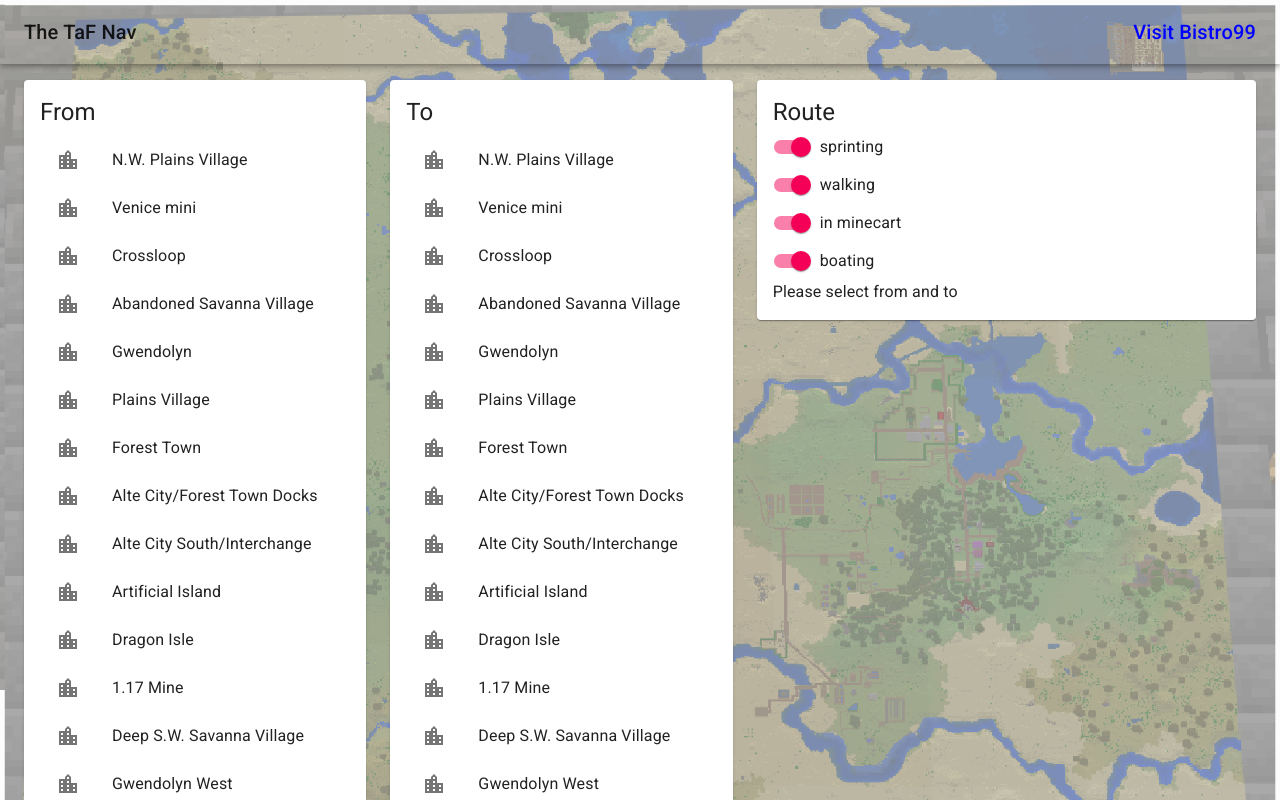
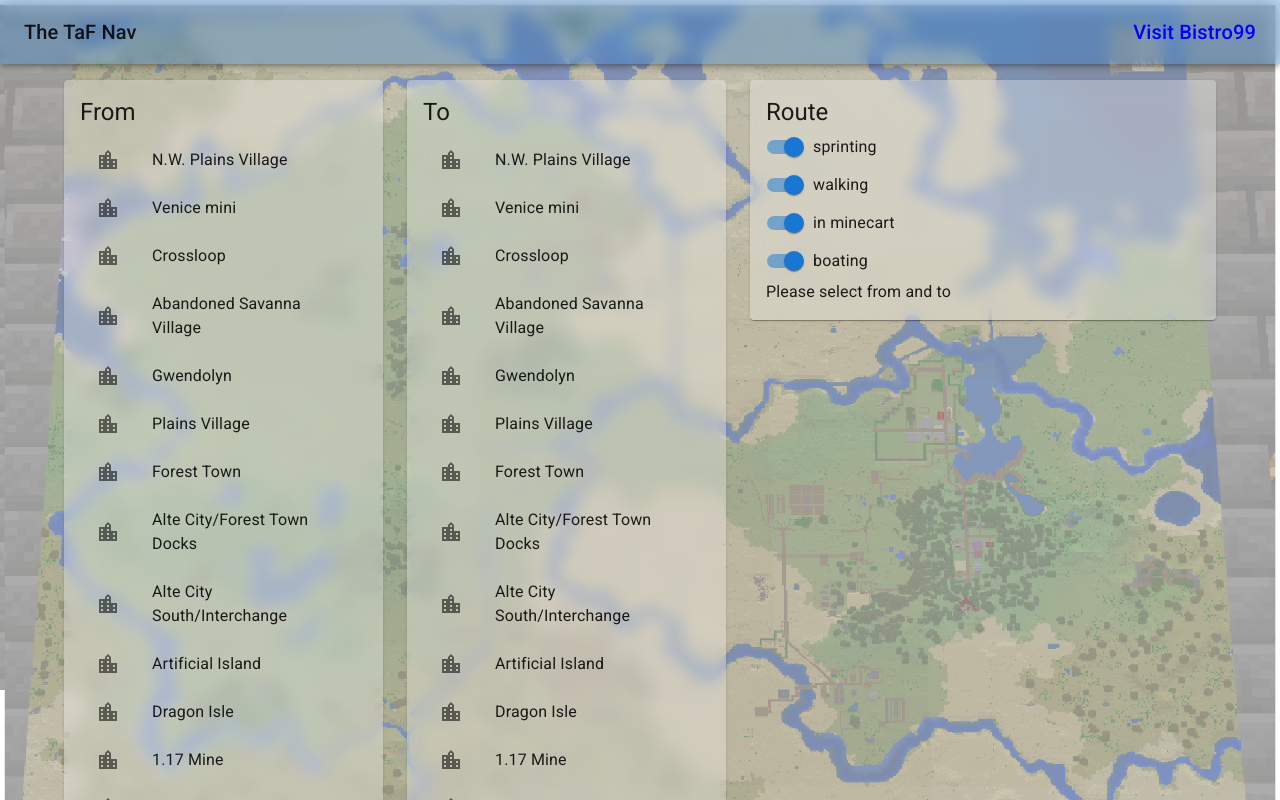
Before and after one commit to tackley/taf-nav, a Next.js app: page / in a window 1280 px wide. Shown: the top 800 px of the page. Built offline with nearby package versions, Linux system fonts and the light colour scheme.

Commit message:
Upgrade to mui 5

```diff
--- a/pages/_app.tsx
+++ b/pages/_app.tsx
@@ -1,4 +1,4 @@
-import { ThemeProvider, CssBaseline } from "@material-ui/core";
+import { ThemeProvider, CssBaseline } from "@mui/material";
 import type { AppProps } from "next/app";
 import Head from "next/head";
 import React from "react";
--- a/pages/index.tsx
+++ b/pages/index.tsx
@@ -7,7 +7,7 @@ import {
   Toolbar,
   Typography,
   alpha,
-} from "@material-ui/core";
+} from "@mui/material";
 
 import React, { useState } from "react";
 import { CityList } from "../src/components/CityList";
--- a/src/components/CityList.tsx
+++ b/src/components/CityList.tsx
@@ -1,6 +1,6 @@
-import { List, ListItem, ListItemIcon, ListItemText } from "@material-ui/core";
+import { List, ListItem, ListItemIcon, ListItemText } from "@mui/material";
 import React from "react";
-import LocationCityIcon from "@material-ui/icons/LocationCity";
+import LocationCityIcon from "@mui/icons-material/LocationCity";
 
 import { SETTLEMENTS } from "../raw_data";
 
--- a/src/components/DisplayRoute.tsx
+++ b/src/components/DisplayRoute.tsx
@@ -4,12 +4,12 @@ import {
   ListItemIcon,
   ListItemText,
   Typography,
-} from "@material-ui/core";
+} from "@mui/material";
 import _ from "lodash";
 import React, { useMemo } from "react";
 import { findRoutes, findRoutesWithFilter } from "../custom_routing";
 import { PlaceName } from "../raw_data";
-import { LocationCity } from "@material-ui/icons";
+import { LocationCity } from "@mui/icons-material";
 import { EdgeAttributes } from "../graph";
 import { transportMode } from "../lib/transport_modes";
 import { ToggleSwitches } from "./Toggles";
--- a/src/components/Toggles.tsx
+++ b/src/components/Toggles.tsx
@@ -6,7 +6,7 @@ import {
   FormHelperText,
   FormLabel,
   Switch,
-} from "@material-ui/core";
+} from "@mui/material";
 import React from "react";
 import { transportMode, TransportType } from "../lib/transport_modes";
 
--- a/src/theme.ts
+++ b/src/theme.ts
@@ -1,8 +1,6 @@
-import { createTheme } from "@material-ui/core/styles";
+import { createTheme } from "@mui/material/styles";
 
 // Create a theme instance.
-const theme = createTheme({
-  components: {},
-});
+const theme = createTheme();
 
 export default theme;
```
Also changed, not shown: package.json (+8 -7 lines), 1 other file (tests, documents, lock files or other folders).
